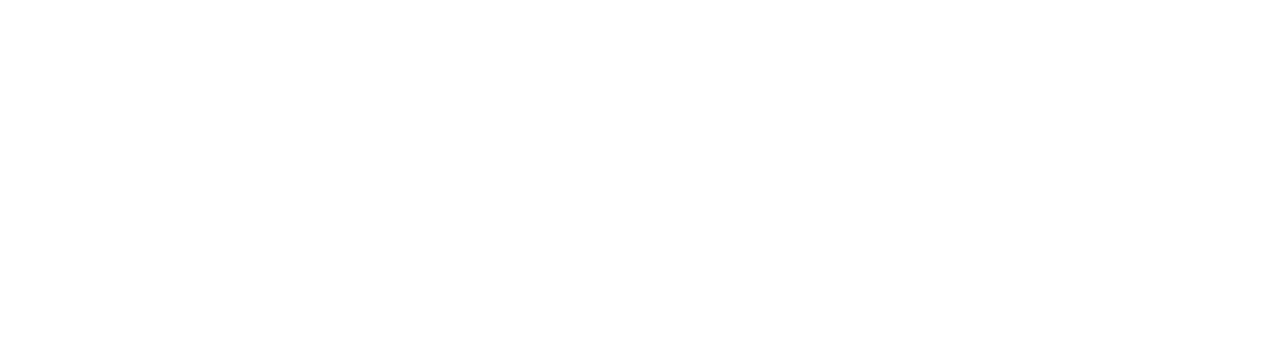
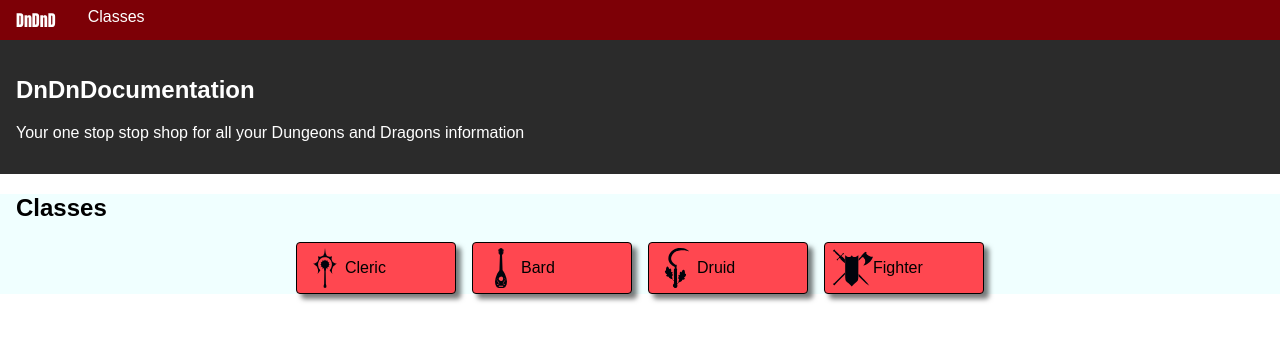
Before and after one commit to dnaHunter/mayHackathon, a plain HTML site: page index.html in a window 1280 px wide. Drawn offline with nearby package versions, Linux system fonts and the light colour scheme; files that its build step writes are made by us from their sources.

Commit message:
Create first page

```diff
--- a/css/home.scss
+++ b/css/home.scss
@@ -0,0 +1,46 @@
+@use "./partials/global";
+@use "./partials/variables" as *;
+
+
+.intro {
+    padding: 1rem 1rem;
+    margin: 0;
+    background-color: $lightBlack;
+    color: white;
+}
+
+.classes{
+    padding: 0 1rem;
+    background-color: azure;
+
+    &__title{
+
+    }
+
+    &__linkContainer{
+        display: flex;
+        gap: 1rem;
+        flex-wrap: wrap;
+        justify-content: center;
+    }
+
+    &__classContainer{
+        background-color: $DNDLightRed;
+        display: flex;
+        align-items: center;
+        width:10rem;
+        text-decoration:none;
+        border: 1px solid black;
+        border-radius: 4px;
+        box-shadow: 5px 5px 5px 0px rgba(0,0,0,0.52);
+        padding: 0 .5rem;
+    }
+
+    &__logo{
+        height:2.5rem
+    }
+    &__name{
+        color: black;
+
+    }
+}
--- /dev/null
+++ b/css/partials/_global.scss
@@ -0,0 +1,30 @@
+@use "./variables" as *;
+
+*, *::before, *::after {
+    box-sizing: border-box;
+    }
+
+
+body {
+    margin: 0;
+    font-family: fantasy, Helvetica, sans-serif;
+
+}
+
+.nav{
+    padding: .5rem 1rem;
+    background-color: $DNDRed;
+    display: flex;
+    gap: 2rem;
+    margin: 0;
+
+    &__title,
+    &__link{
+        color: white;
+        text-decoration: none;
+    }
+
+    &__title {
+        font-family:Impact;
+    }
+}
--- /dev/null
+++ b/css/partials/_variables.scss
@@ -0,0 +1,3 @@
+$DNDRed: #7d0006;
+$DNDLightRed: #ff4750;
+$lightBlack: #2b2b2b;
--- a/index.html
+++ b/index.html
@@ -1,13 +1,65 @@
 <!DOCTYPE html>
 <html lang="en">
-<head>
-    <meta charset="UTF-8">
-    <meta name="viewport" content="width=device-width, initial-scale=1.0">
+  <head>
+    <meta charset="UTF-8" />
+    <meta name="viewport" content="width=device-width, initial-scale=1.0" />
     <title>DnDnD</title>
-    <link rel="stylesheet" href="home.css">
+    <link rel="stylesheet" href="./css/home.css" />
     <script type="module" src="./scripts/index.js"></script>
-</head>
-<body>
+  </head>
+  <body>
+    <nav class="nav">
+      <a href="./index.html" class="nav__title">DnDnD</a>
+      <a href="" class="nav__link">Classes</a>
+    </nav>
 
-</body>
+    <section class="intro">
+      <h1 class="intro__title">DnDnDocumentation</h1>
+      <p class="intro__tagline">
+        Your one stop stop shop for all your Dungeons and Dragons information
+      </p>
+    </section>
+
+    <section class="classes">
+      <h2 class="classes__title">Classes</h2>
+
+      <div class="classes__linkContainer">
+        <a class="classes__classContainer" href="./pages/cleric.html">
+          <img
+            src="./assests/logos/Class Icon - Cleric.svg"
+            alt="A mace surrounded byholy light"
+            class="classes__logo"
+          />
+          <p class="classes__name">Cleric</p>
+        </a>
+
+        <a class="classes__classContainer" href="./pages/cleric.html">
+          <img
+            src="./assests/logos/Class Icon - Bard.svg"
+            alt="A lute"
+            class="classes__logo"
+          />
+          <p class="classes__name">Bard</p>
+        </a>
+
+        <a class="classes__classContainer" href="./pages/cleric.html">
+            <img
+              src="./assests/logos/Class Icon - Druid.svg"
+              alt="A lute"
+              class="classes__logo"
+            />
+            <p class="classes__name">Druid</p>
+          </a>
+
+          <a class="classes__classContainer" href="./pages/cleric.html">
+            <img
+              src="./assests/logos/Class Icon - Fighter.svg"
+              alt="A lute"
+              class="classes__logo"
+            />
+            <p class="classes__name">Fighter</p>
+          </a>
+      </div>
+    </section>
+  </body>
 </html>
```
Also changed, not shown: assests/logos/Class Icon - Bard.svg (added), assests/logos/Class Icon - Cleric.svg (added), assests/logos/Class Icon - Druid.svg (added), assests/logos/Class Icon - Fighter.svg (added), assests/logos/Class Icon - Monk.svg (added), assests/logos/Class Icon - Paladin.svg (added), assests/logos/Class Icon - Ranger.svg (added), assests/logos/Class Icon - Rogue.svg (added), assests/logos/Class Icon - Sorcerer.svg (added), assests/logos/Class Icon - Warlock.svg (added), assests/logos/Class Icon - Wizard.svg (added), css/home.css, css/partials/_mixins.scss (added), pages/cleric.html (added), 3 other files.
